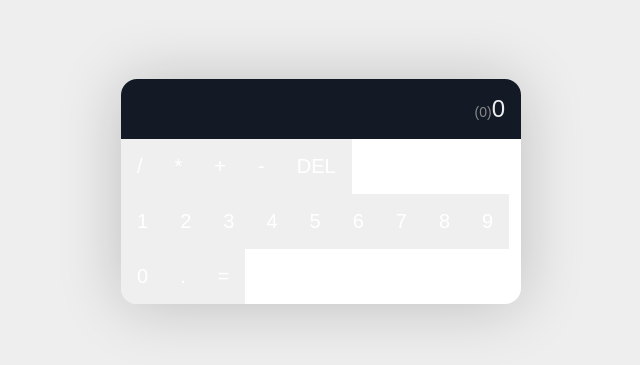
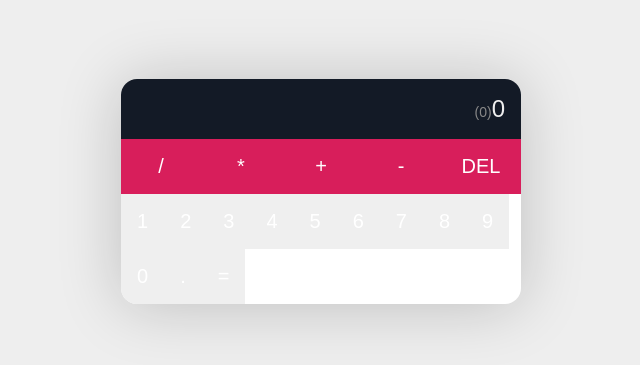
Before and after one commit to Lamtammy1515/react_calculator, a React (Create React App) app: page / in a window 1280 px wide. Shown: the part 209-574 px from the top of the page, without its empty margins (319-959 px from the left). Built offline with nearby package versions, Linux system fonts and the light colour scheme.

Commit message:
fixed typo

```diff
--- a/src/App.js
+++ b/src/App.js
@@ -20,7 +20,7 @@ function App() {
 					<span>(0)</span>0
 				</div>
 
-				<div className="operator">
+				<div className="operators">
 					<button>/</button>
 					<button>*</button>
 					<button>+</button>
```
